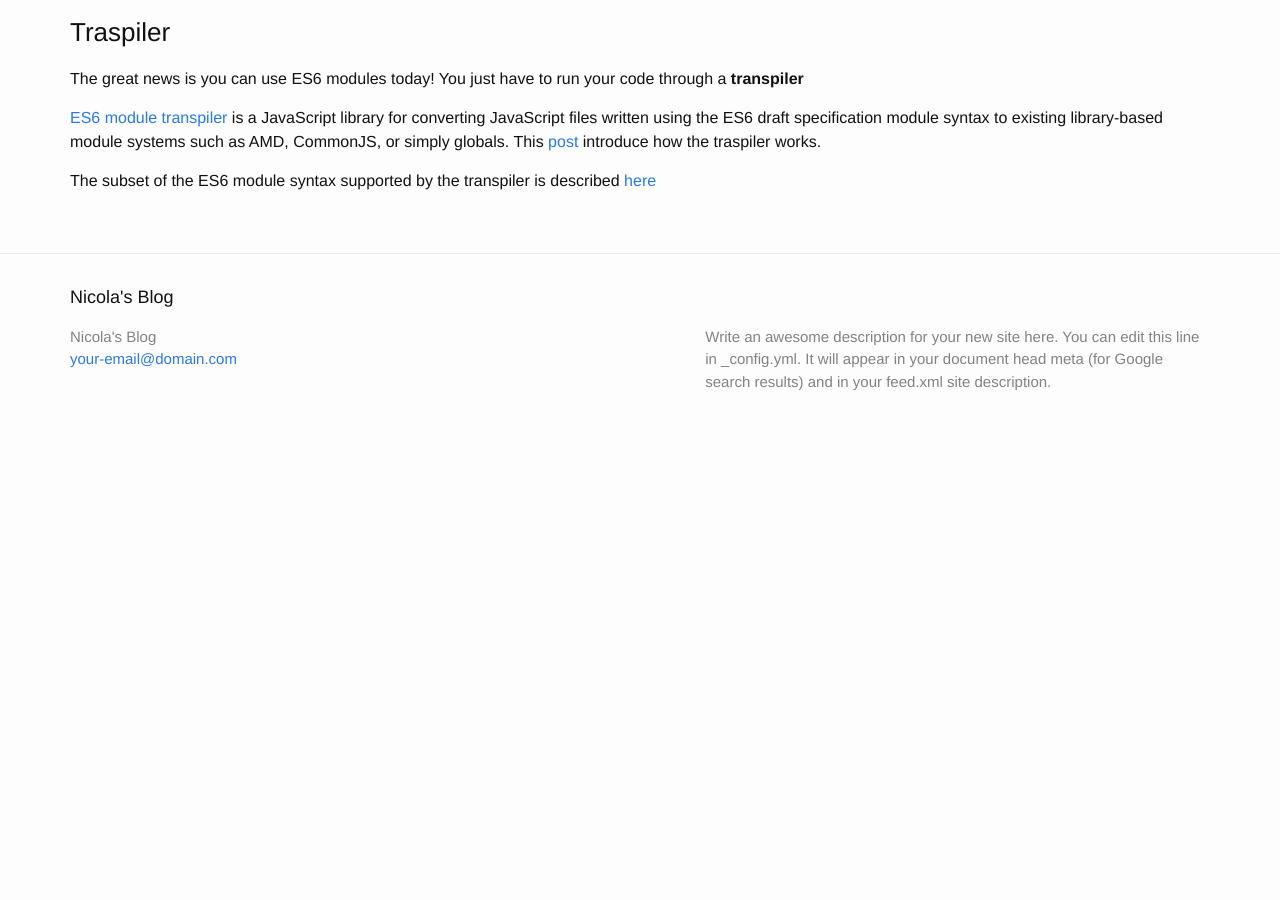
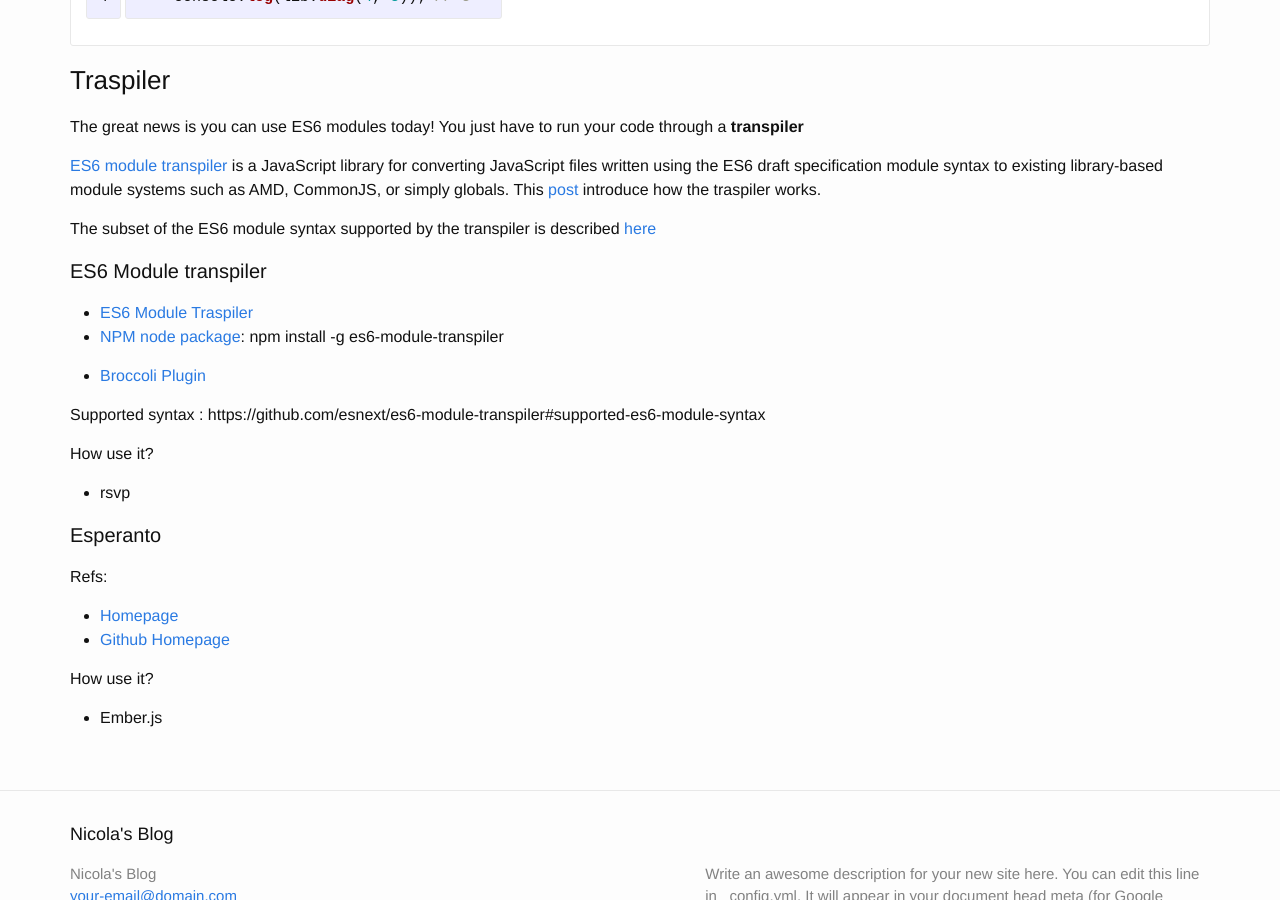
Before and after one commit to breezeight/nicola_blog, a Jekyll site: the page built from _guides/javascript.markdown, in a window 1280 px wide and 900 px high, scrolled down 16344 px. Built offline with Jekyll 4.4.1, drawn with Linux system fonts in a browser that asks for light colours; before the commit the page ends 16797 px from its top, so only the background shows below that; some of the changed text lies outside the part shown.

Commit message:
Javascript :Traspiler

```diff
--- a/_guides/ember_cli.markdown
+++ b/_guides/ember_cli.markdown
@@ -88,6 +88,8 @@
 * http://discuss.emberjs.com/t/working-with-docker-ember-cli-in-development/7658
 
 
+See [Javascript Traspiler]({{ site.url }}/guides/javascript.html#traspiler) for more details about how different transpilers work.
+
 ## Resolver
 
 Ember-cli 0.22 uses this Resolver: https://github.com/ember-cli/ember-resolver
--- a/_guides/javascript.markdown
+++ b/_guides/javascript.markdown
@@ -648,3 +648,28 @@
 This [post](http://esnext.github.io/es6-module-transpiler/) introduce how the traspiler works.
 
 The subset of the ES6 module syntax supported by the transpiler is described [here](https://github.com/esnext/es6-module-transpiler#supported-es6-module-syntax)
+
+#### ES6 Module transpiler
+
+* [ES6 Module Traspiler](https://github.com/esnext/es6-module-transpiler)
+* [NPM node package](https://www.npmjs.com/package/es6-module-transpiler): npm install -g es6-module-transpiler
+
+* [Broccoli Plugin](https://github.com/mmun/broccoli-es6-module-transpiler)
+
+Supported syntax : https://github.com/esnext/es6-module-transpiler#supported-es6-module-syntax
+
+How use it?
+
+* rsvp
+
+
+#### Esperanto
+
+Refs:
+
+* [Homepage](http://esperantojs.org/)
+* [Github Homepage](https://github.com/esperantojs/esperanto)
+
+How use it?
+
+* Ember.js
```
